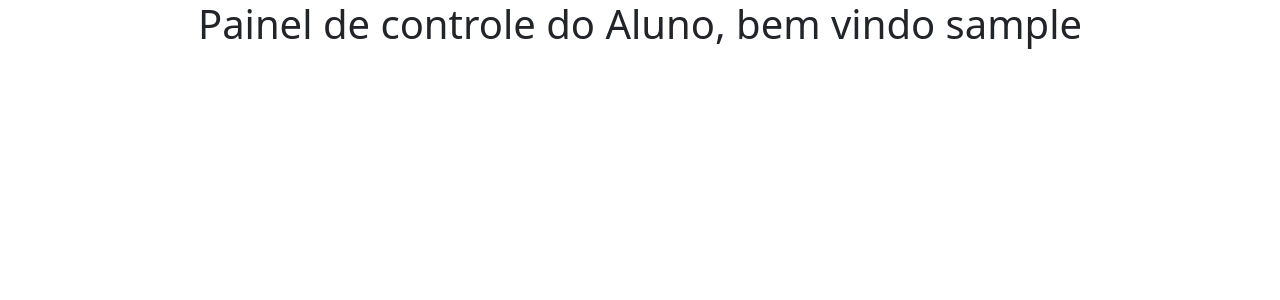
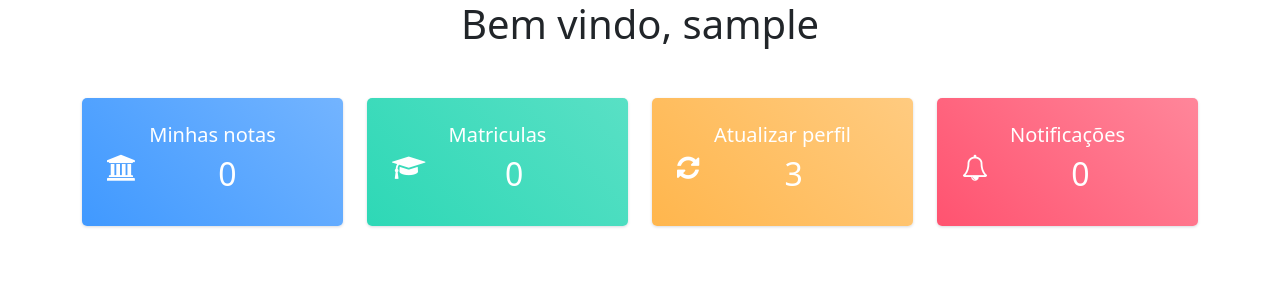
Before and after one commit to Klinsman21/myGrades, a Django app: page /painel in a window 1280 px wide. Shown: the top 300 px of the page. Run offline with Django 4.2, Linux system fonts and the light colour scheme; the visitor is signed in with stand-in values (Sample User, id 1); some libraries are stand-ins or nearby versions.

Commit message:
atualizando painel, e criando templates de notas e perfil

```diff
--- a/my_grades_project/my_grades/models.py
+++ b/my_grades_project/my_grades/models.py
@@ -57,7 +57,7 @@ class Nota(models.Model):
     tipo = models.CharField(max_length=50, choices=tipos, blank=False, verbose_name= 'Tipo de nota')
 
     def __str__(self):
-        return self.Usuario.username + " - " + self.disciplina.nome + ": " + str(self.nota)
+        return self.disciplina.nome
 
 
 class Endereco(models.Model):
--- a/my_grades_project/my_grades/urls.py
+++ b/my_grades_project/my_grades/urls.py
@@ -7,6 +7,7 @@ urlpatterns = [
     path('', views.LoginView.as_view(), name='home'),
     path('cadastro', Cadastro.as_view(), name='cadastro'),
     path('painel', ControlPainel.as_view(), name='painel'),
+    path('notas', ListaNotas.as_view(), name='notas'),
     path('editar/<pk>/', DadosUpdate.as_view(), name='editar-campo'),
 
 ]
--- a/my_grades_project/my_grades/views.py
+++ b/my_grades_project/my_grades/views.py
@@ -4,8 +4,13 @@ from .forms import *
 from django.urls import reverse_lazy
 from django.contrib.auth import authenticate, login
 from django.http import HttpResponseRedirect
+from django.contrib.auth.mixins import LoginRequiredMixin
 
-class ControlPainel(TemplateView):
+
+def sortList(e):
+    return len(e.disciplina.nome)
+
+class ControlPainel(LoginRequiredMixin, TemplateView):
     template_name = 'painel.html'
 
 
@@ -20,8 +25,18 @@ class Cadastro(CreateView):
         login(self.request, user)
         return HttpResponseRedirect('painel')
 
-class DadosUpdate(UpdateView):
+class DadosUpdate(LoginRequiredMixin, UpdateView):
     model = Usuario
-    fields = ['matricula', 'last_name', 'first_name']
+    fields = ['last_name', 'first_name', 'username', 'email']
     template_name = 'atualizarCadastro.html'
-    success_url = reverse_lazy('home')
+    success_url = reverse_lazy('painel')
+
+class ListaNotas(LoginRequiredMixin, ListView):
+    model = Nota
+    context_object_name = 'nota'
+    template_name = 'notas.html'
+
+
+    def get_queryset(self):
+        data = Nota.objects.filter(aluno=Usuario.objects.get(id=self.request.user.pk)).order_by('-disciplina')
+        return data
--- a/my_grades_project/static/css/home.css
+++ /dev/null
@@ -1,35 +0,0 @@
-
-@import url('https://fonts.googleapis.com/css2?family=Roboto+Mono:wght@200&family=Spline+Sans:wght@300&display=swap');
-    .campo {
-    background: transparent;
-    display:inline-block;
-    width: 480px;
-    height: 280px;
-    text-align: center;
-    margin-top: 160px;
-    margin-left: 375px;
-    border-radius: 10px;
-
-    }
-    #title{
-        margin-top: 70px;
-        color: black;
-        text-align: center;
-        font-family: 'Spline Sans', sans-serif;
-        font-weight: bold;
-        font-size: 30px;
-    }
-    #buttonLogin{
-        background-color: black;
-        border-color: black;
-    }
-
-    #buttonCadastro{
-        margin-right: 5px;
-        background-color: #2E28C3;
-    }
-
-    #buttonCenter{
-        margin-top: 80px;
-
-    }
--- /dev/null
+++ b/my_grades_project/static/css/painel.css
@@ -0,0 +1,48 @@
+
+@import url('https://fonts.googleapis.com/css2?family=Roboto+Mono:wght@200&family=Spline+Sans:wght@300&display=swap');
+.order-card {
+    color: #fff;
+}
+
+.bg-c-blue {
+    background: linear-gradient(45deg,#4099ff,#73b4ff);
+}
+
+.bg-c-green {
+    background: linear-gradient(45deg,#2ed8b6,#59e0c5);
+}
+
+.bg-c-yellow {
+    background: linear-gradient(45deg,#FFB64D,#ffcb80);
+}
+
+.bg-c-pink {
+    background: linear-gradient(45deg,#FF5370,#ff869a);
+}
+
+
+.card {
+    border-radius: 5px;
+    -webkit-box-shadow: 0 1px 2.94px 0.06px rgba(4,26,55,0.16);
+    box-shadow: 0 1px 2.94px 0.06px rgba(4,26,55,0.16);
+    border: none;
+    margin-bottom: 30px;
+    -webkit-transition: all 0.3s ease-in-out;
+    transition: all 0.3s ease-in-out;
+}
+
+.card .card-block {
+    padding: 25px;
+}
+
+.order-card i {
+    font-size: 26px;
+}
+
+.f-left {
+    float: left;
+}
+
+.f-right {
+    float: right;
+}
--- a/my_grades_project/templates/base.html
+++ b/my_grades_project/templates/base.html
@@ -6,7 +6,7 @@
     <meta http-equiv="X-UA-Compatible" content="IE=edge">
     <meta name="viewport" content="width=device-width, initial-scale=1.0">
     <link href="https://cdn.jsdelivr.net/npm/bootstrap@5.1.3/dist/css/bootstrap.min.css" rel="stylesheet" integrity="sha384-1BmE4kWBq78iYhFldvKuhfTAU6auU8tT94WrHftjDbrCEXSU1oBoqyl2QvZ6jIW3" crossorigin="anonymous">
-    <link rel="stylesheet" href="{%  static 'css/home.css' %}">
+    <link rel="stylesheet" href="{%  static 'css/painel.css' %}">
     <link rel="stylesheet" href="{%  static 'css/login.css' %}">
     <title>Sistema de notas</title>
 </head>
--- a/my_grades_project/templates/painel.html
+++ b/my_grades_project/templates/painel.html
@@ -7,7 +7,47 @@
 
 <center>
     {% if user.tipoUsuario == 1 %}
-        <h1>Painel de controle do Aluno, bem vindo {{ user.username }}</h1>
+    <h1 style="text-align:center;">Bem vindo, {{ user.username }}</h1>
+    <link href="https://maxcdn.bootstrapcdn.com/font-awesome/4.3.0/css/font-awesome.min.css" rel="stylesheet">
+    <div style="margin-top: 50px;" class="container">
+        <div class="row">
+            <div class="col-md-4 col-xl-3">
+                <div onclick="location.href='/notas';" style="cursor: pointer;" class="card bg-c-blue order-card">
+                    <div class="card-block">
+                        <h5 class="m-b-20">Minhas notas</h5>
+                        <h2 class="text-right"><i class="fa fa-university f-left"></i><span>0</span></h2>
+                    </div>
+                </div>
+            </div>
+
+            <div class="col-md-4 col-xl-3">
+                <div onclick="location.href='#';" style="cursor: pointer;" class="card bg-c-green order-card">
+                    <div class="card-block">
+                        <h5 class="m-b-20">Matriculas</h5>
+                        <h2 class="text-right"><i class="fa fa-graduation-cap f-left"></i><span>0</span></h2>
+                    </div>
+                </div>
+            </div>
+
+            <div class="col-md-4 col-xl-3">
+                <div onclick="location.href='editar/{{ user.id }}/';" style="cursor: pointer;" class="card bg-c-yellow order-card">
+                    <div class="card-block">
+                        <h5 class="m-b-20">Atualizar perfil</h5>
+                        <h2 class="text-right"><i class="fa fa-refresh f-left"></i><span>3</span></h2>
+                    </div>
+                </div>
+            </div>
+
+            <div class="col-md-4 col-xl-3">
+                <div onclick="location.href='#';" style="cursor: pointer;" class="card bg-c-pink order-card">
+                    <div class="card-block">
+                        <h5 class="m-b-20">Notificações</h5>
+                        <h2 class="text-right"><i class="fa fa-bell-o f-left"></i><span>0</span></h2>
+                    </div>
+                </div>
+            </div>
+        </div>
+    </div>
     {% endif %}
     {% if user.tipoUsuario == 2 %}
         <h1>Painel de controle do Professor, bem vindo {{ user.username }}</h1>
```
Also changed, not shown: my_grades_project/templates/atualizarCadastro.html (+69 -5 lines), my_grades_project/templates/notas.html (added, +47 -0 lines).
